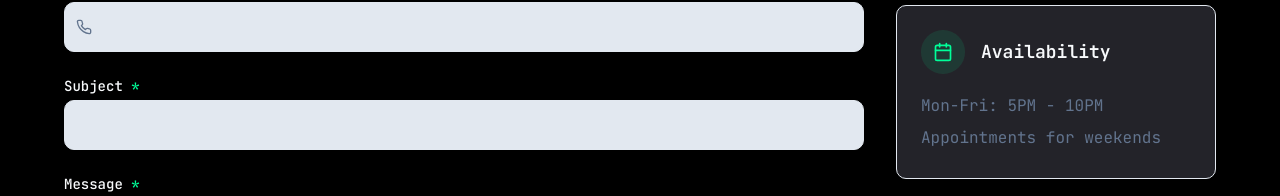
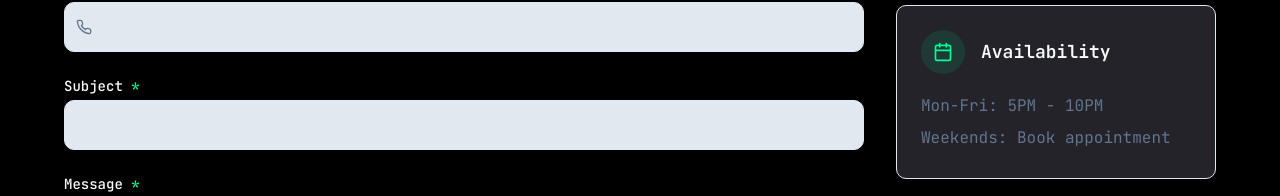
Before and after one commit to Scorzion/sourav_portfolio, a Next.js app: page /contact in a window 1280 px wide. Shown: the part 515-711 px from the top of the page. Built offline with nearby package versions, Linux system fonts and the light colour scheme.

Commit message:
Update page.jsx

```diff
--- a/app/contact/page.jsx
+++ b/app/contact/page.jsx
@@ -331,7 +331,9 @@
             </div>
             <p className="text-muted-foreground hover:text-accent transition-colors">
               Mon-Fri: 5PM - 10PM
-              Appointments for weekends
+            </p>
+            <p className="text-muted-foreground hover:text-accent transition-colors">
+              Weekends: Book appointment
             </p>
           </div>
 
```
